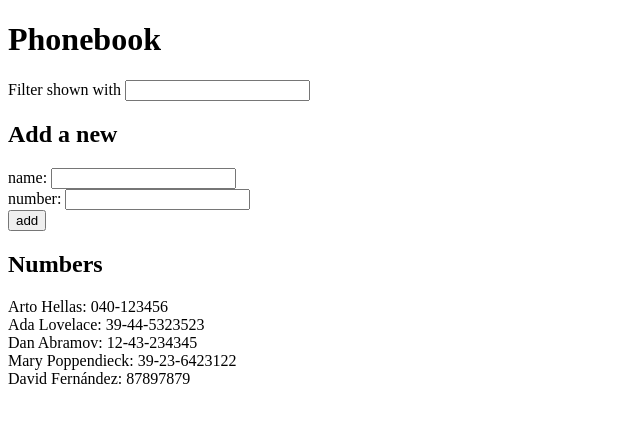
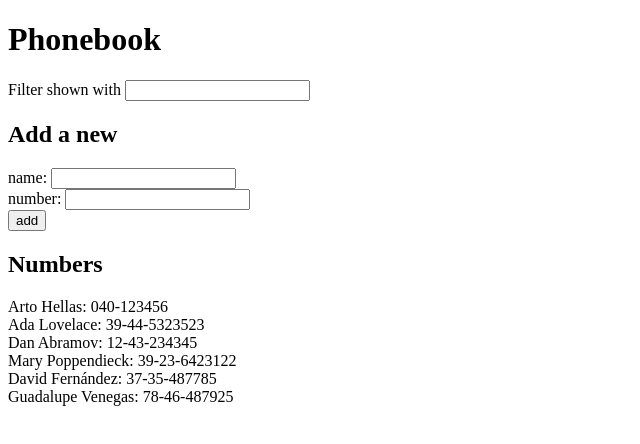
Before and after one commit to David-Fernandez-V/Fullstack-Open-Course, a React (Vite) app in the folder part2/phonebook/: page / in a window 1280 px wide. Shown: the top 444 px of the page, without its empty margins (0-640 px from the left). Built offline with nearby package versions, Linux system fonts and the light colour scheme; data requests are answered from the project's data file.

Commit message:
Exercise 2.13

```diff
--- a/part2/phonebook/db.json
+++ b/part2/phonebook/db.json
@@ -23,7 +23,12 @@
     {
       "id": "3646",
       "name": "David Fernández",
-      "number": "87897879"
+      "number": "37-35-487785"
+    },
+    {
+      "id": "1707",
+      "name": "Guadalupe Venegas",
+      "number": "78-46-487925"
     }
   ]
 }
--- a/part2/phonebook/src/App.jsx
+++ b/part2/phonebook/src/App.jsx
@@ -1,8 +1,8 @@
 import { useState, useEffect } from "react";
-import axios from "axios";
 import Filter from "./componets/Filter";
 import PersonForm from "./componets/PersonForm";
 import Persons from "./componets/Persons";
+import PersonService from "./services/persons";
 
 const App = () => {
   const [persons, setPersons] = useState([]);
@@ -12,8 +12,8 @@ const App = () => {
   const [showAllPersons, setShowAllPersons] = useState(true);
 
   useEffect(() => {
-    axios.get("http://localhost:3001/persons").then((response) => {
-      setPersons(response.data);
+    PersonService.getAll().then((initialPersons) => {
+      setPersons(initialPersons);
     });
   }, []);
 
@@ -41,12 +41,11 @@ const App = () => {
       number: newNumber,
     };
 
-    axios
-      .post("http://localhost:3001/persons", person)
-      .then((response) => setPersons(persons.concat(response.data)));
-
-    setNewName("");
-    setNewNumber("");
+    PersonService.create(person).then((newObject) => {
+      setPersons(persons.concat(newObject));
+      setNewName("");
+      setNewNumber("");
+    });
   };
 
   const handleNameChange = (e) => {
--- /dev/null
+++ b/part2/phonebook/src/services/persons.js
@@ -0,0 +1,14 @@
+import axios from "axios"
+const baseUrl = "http://localhost:3001/persons"
+
+const getAll = () => {
+    const request = axios.get(baseUrl)
+    return request.then(response => response.data)
+}
+
+const create = (newPerson) => {
+    const request = axios.post(baseUrl, newPerson)
+    return request.then(response => response.data)
+}
+
+export default {getAll, create}
```
